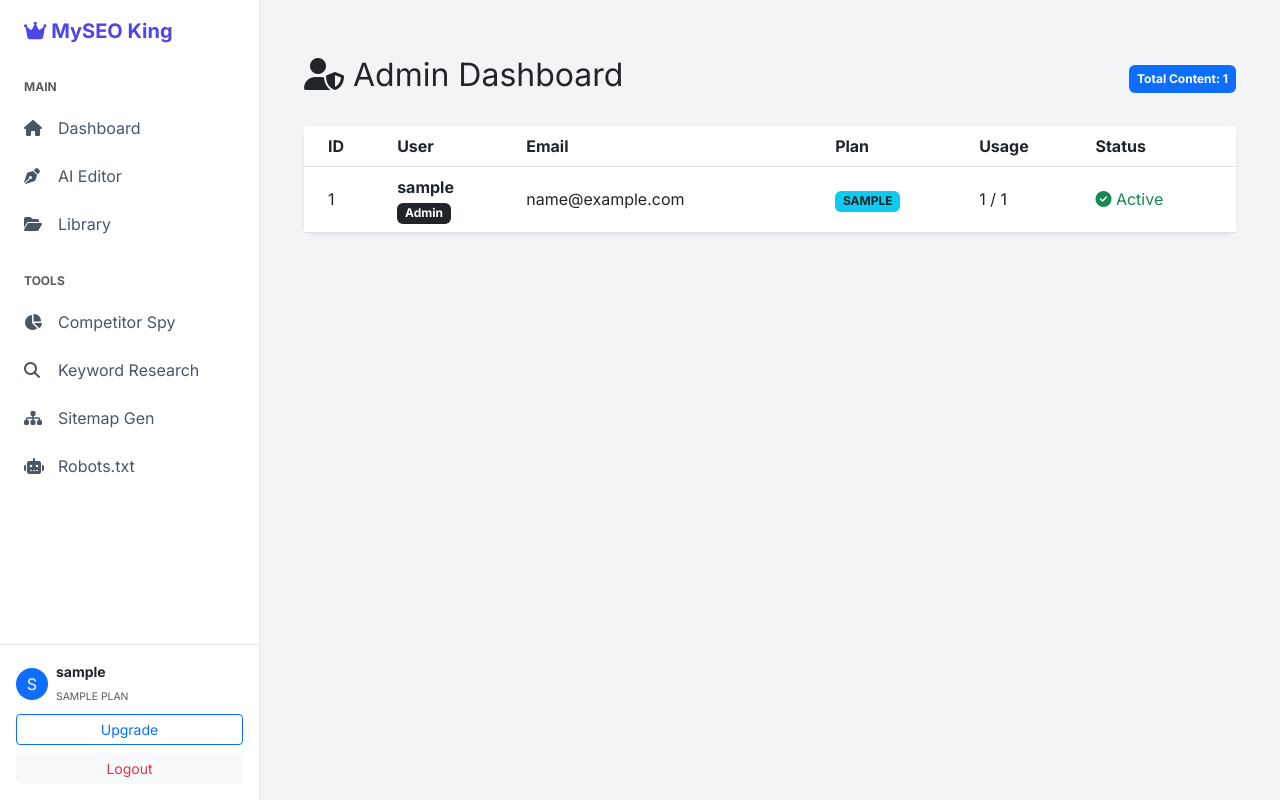
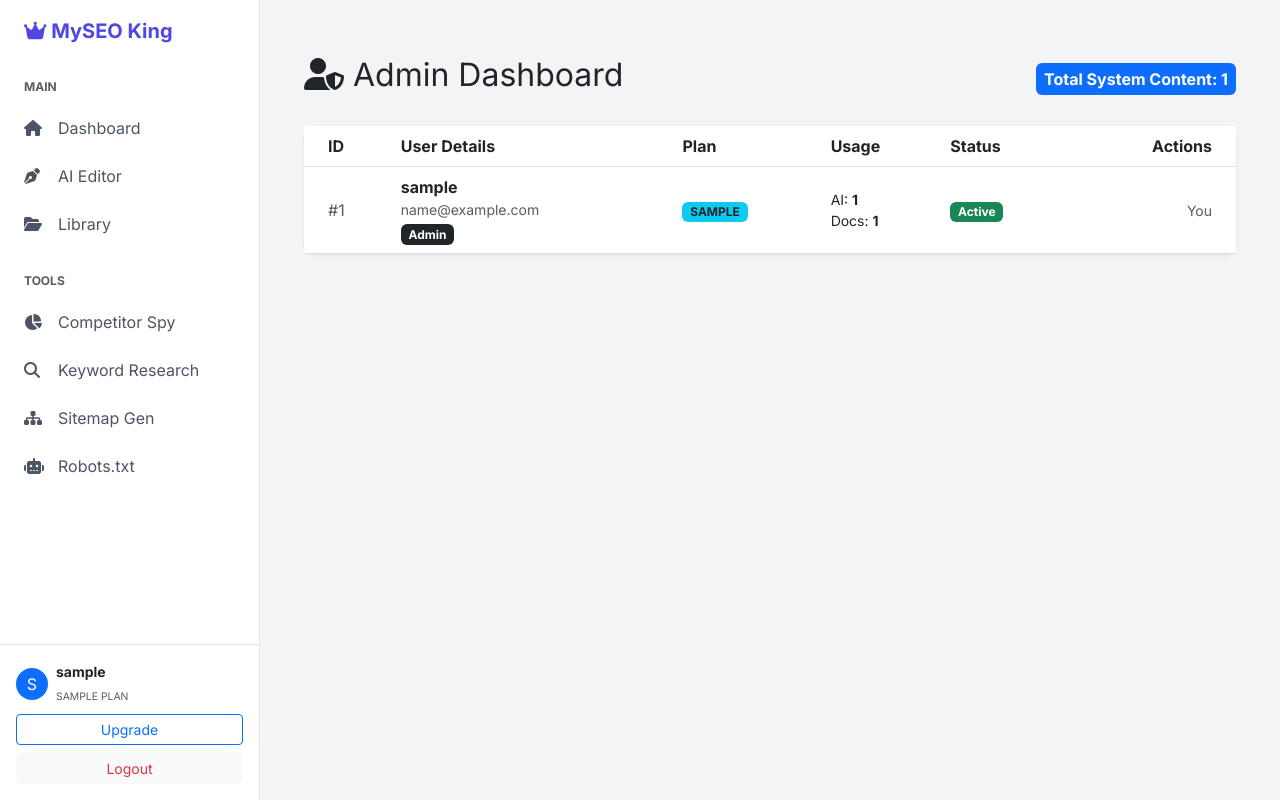
Before and after one commit to dilawar47866/MySEOTooler_V5, a Flask app: page /admin in a window 1280 px wide. Run offline with Flask 3, Linux system fonts and the light colour scheme; a user stored in the database is signed in; tables that the repository leaves empty hold one stand-in row (values such as "Sample post").

Commit message:
Update admin.html

```diff
--- a/templates/admin.html
+++ b/templates/admin.html
@@ -3,35 +3,57 @@
 <div class="container mt-4">
     <div class="d-flex justify-content-between align-items-center mb-4">
         <h2><i class="fas fa-user-shield text-dark"></i> Admin Dashboard</h2>
-        <span class="badge bg-primary p-2">Total Content: {{ total_content }}</span>
+        <span class="badge bg-primary p-2 fs-6">Total System Content: {{ total_content }}</span>
     </div>
 
-    <div class="card shadow-sm">
+    <div class="card shadow-sm border-0">
+        <div class="card-body p-0">
             <div class="table-responsive">
                 <table class="table table-hover align-middle mb-0">
                     <thead class="bg-light">
                         <tr>
                             <th class="ps-4">ID</th>
-                        <th>User</th>
-                        <th>Email</th>
+                            <th>User Details</th>
                             <th>Plan</th>
                             <th>Usage</th>
                             <th>Status</th>
+                            <th class="text-end pe-4">Actions</th>
                         </tr>
                     </thead>
                     <tbody>
                         {% for u in users %}
-                    <tr>
-                        <td class="ps-4">{{ u.id }}</td>
+                        <tr id="user-row-{{ u.id }}">
+                            <td class="ps-4 text-muted">#{{ u.id }}</td>
                             <td>
-                            <div class="fw-bold">{{ u.username }}</div>
-                            {% if u.is_admin %}<span class="badge bg-dark">Admin</span>{% endif %}
+                                <div class="fw-bold text-dark">{{ u.username }}</div>
+                                <div class="small text-muted">{{ u.email }}</div>
+                                {% if u.is_admin %}<span class="badge bg-dark mt-1">Admin</span>{% endif %}
                             </td>
-                        <td>{{ u.email }}</td>
-                        <td><span class="badge bg-info text-dark text-uppercase">{{ u.tier }}</span></td>
-                        <td>{{ u.ai_requests_this_month }} / {{ u.content_count }}</td>
                             <td>
-                            <span class="text-success"><i class="fas fa-check-circle"></i> Active</span>
+                                <span class="badge bg-info text-dark text-uppercase">{{ u.tier }}</span>
+                            </td>
+                            <td>
+                                <div class="small">AI: <strong>{{ u.ai_requests_this_month }}</strong></div>
+                                <div class="small">Docs: <strong>{{ u.content_count }}</strong></div>
+                            </td>
+                            <td>
+                                {% if u.is_active == False %}
+                                    <span class="badge bg-danger" id="status-{{ u.id }}">Banned</span>
+                                {% else %}
+                                    <span class="badge bg-success" id="status-{{ u.id }}">Active</span>
+                                {% endif %}
+                            </td>
+                            <td class="text-end pe-4">
+                                {% if u.id != current_user.id %}
+                                <button class="btn btn-sm btn-outline-warning me-1" onclick="toggleUser({{ u.id }})" title="Ban/Unban">
+                                    <i class="fas fa-ban"></i>
+                                </button>
+                                <button class="btn btn-sm btn-outline-danger" onclick="deleteUser({{ u.id }})" title="Delete User">
+                                    <i class="fas fa-trash"></i>
+                                </button>
+                                {% else %}
+                                <span class="text-muted small">You</span>
+                                {% endif %}
                             </td>
                         </tr>
                         {% endfor %}
@@ -40,4 +62,40 @@
             </div>
         </div>
     </div>
+</div>
+
+<script>
+async function toggleUser(id) {
+    if(!confirm("Change this user's active status?")) return;
+    try {
+        const res = await fetch(`/admin/user/${id}/toggle`, {method: 'POST'});
+        const data = await res.json();
+        if(data.success) {
+            const badge = document.getElementById(`status-${id}`);
+            if(data.status) {
+                badge.className = "badge bg-success";
+                badge.innerText = "Active";
+            } else {
+                badge.className = "badge bg-danger";
+                badge.innerText = "Banned";
+            }
+        } else {
+            alert(data.error);
+        }
+    } catch(e) { alert("Error connecting to server"); }
+}
+
+async function deleteUser(id) {
+    if(!confirm("PERMANENTLY DELETE USER? This will delete all their content.")) return;
+    try {
+        const res = await fetch(`/admin/user/${id}/delete`, {method: 'POST'});
+        const data = await res.json();
+        if(data.success) {
+            document.getElementById(`user-row-${id}`).remove();
+        } else {
+            alert(data.error);
+        }
+    } catch(e) { alert("Error connecting to server"); }
+}
+</script>
 {% endblock %}
```
Lines whose indentation alone changed are shown as unchanged.
